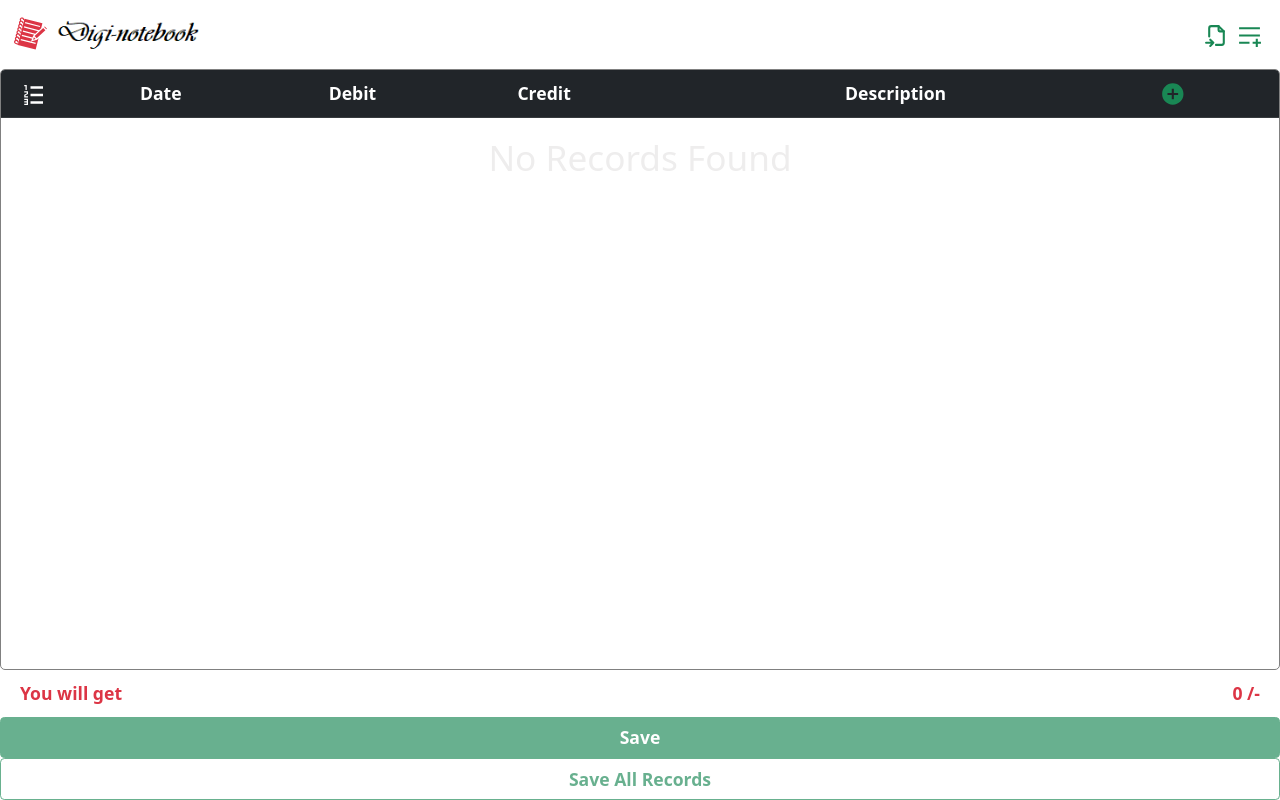
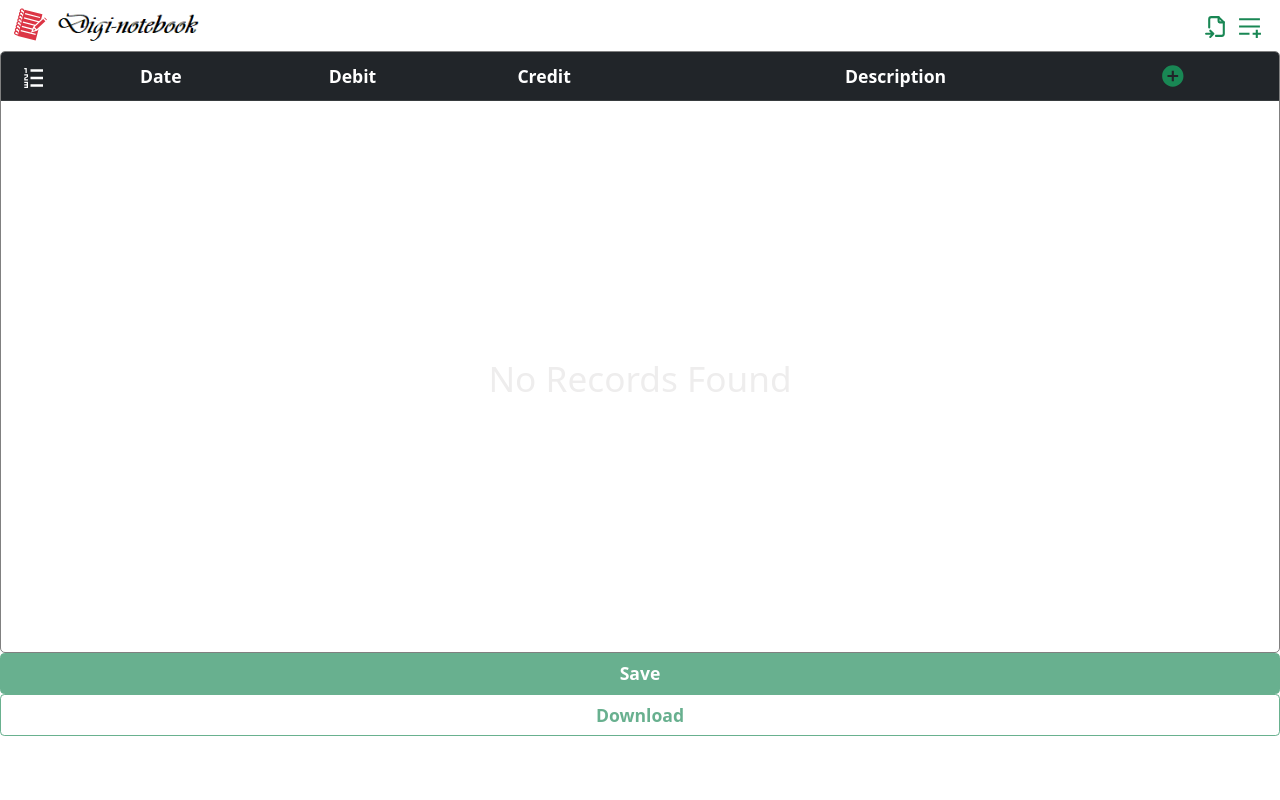
Before and after one commit to sanu1991/diginotebook-app, a React (Create React App) app: page / in a window 1280 px wide. Both pictures are taken after a click on the button "Transactions". Built offline with nearby package versions, Linux system fonts and the light colour scheme.

Commit message:
lastestChanges05072023

```diff
--- a/public/index.html
+++ b/public/index.html
@@ -24,7 +24,7 @@
       work correctly both with client-side routing and a non-root public URL.
       Learn how to configure a non-root public URL by running `npm run build`.
     -->
-    <title>React App</title>
+    <title>Digi-notebook</title>
   </head>
   <body>
     <noscript>You need to enable JavaScript to run this app.</noscript>
--- a/src/App.css
+++ b/src/App.css
@@ -5,10 +5,17 @@ html body {
   height: 100%;
 }
 
+@import url('https://fonts.googleapis.com/css2?family=Lobster&display=swap');
+
 .App {
   text-align: center;
   width: 100%;
   height: 100%;
+}
+
+.homepagemainpic {
+  background-image: linear-gradient(rgba(0, 0, 0, 0.3), rgba(0, 0, 0, 0.3)), url("./components/images/bckgrnd.jpg");
+  background-size: cover;
 }
 
 /* .datatable {
@@ -43,11 +50,14 @@ html {
 }
 
 h1 {
-  font-size: 1.2rem;
+  font-size: 2rem;
 }
 
 h2 {
   font-size: 1.1rem;
+}
+.label{
+  font-size: 1.8em;
 }
 
 @media (min-width: 575px) {
@@ -61,6 +71,10 @@ h2 {
 
   h2 {
     font-size: 1.2rem;
+  }
+
+  .label{
+    font-size: 2em;
   }
 }
 
@@ -76,6 +90,10 @@ h2 {
   h2 {
     font-size: 1.2rem;
   }
+
+  .label{
+    font-size: 2.5em;
+  }
 }
 
 @media (min-width: 991px) {
@@ -84,11 +102,15 @@ h2 {
   }
 
   h1 {
-    font-size: 1.5rem;
+    font-size: 3rem;
   }
 
   h2 {
     font-size: 1.4rem;
+  }
+
+  .label{
+    font-size: 3em;
   }
 }
 
@@ -98,10 +120,13 @@ h2 {
   }
 
   h1 {
-    font-size: 1.7rem;
+    font-size: 3rem;
   }
 
   h2 {
     font-size: 1.6rem;
   }
+  .label{
+    font-size: 4em;
+  }
 }
--- a/src/components/Container.js
+++ b/src/components/Container.js
@@ -3,6 +3,7 @@ import NavbarComponent from "./NavbarComponent";
 import { handleOtherData, useOtherStore } from "./Store";
 import Transactions from "./Transactions";
 import NoteBook from "./NoteBook";
+import bckgrnd from "./images/bckgrnd.jpg";
 
 const Container = () => {
   const OpenTransactionsPage = useOtherStore(
@@ -43,11 +44,40 @@ const Container = () => {
         </div>
       )}
       <NavbarComponent />
-      <div
-        // onClick={() => {
-        //   handleOtherData("chsExcl", false);
-        // }}
-      >
+      {OpenTransactionsPage === false && (
+        // <div
+        //   className="homepagemainpic"
+        //   style={{ height: "calc(100vh - 68.59px)", width: "100vw" }}
+        // ></div>
+        <div>
+          <div
+            style={{
+              height: "calc(100vh - 51px)",
+              display: "flex",
+              justifyContent: "center",
+              alignItems: "center",
+              // color: "white",
+              // fontFamily: 'Lobster'
+            }}
+          >
+            <p className="label" style={{color: "white", fontFamily: 'Lobster', textShadow: "0 0 5px brown"}}>Ease Your Business With Digi-notebook</p>
+          </div>
+          <img
+            style={{
+              height: "100vh",
+              width: "100vw",
+              left: "0px",
+              top: "0px",
+              position: "absolute",
+              zIndex: -1,
+            }}
+            src={bckgrnd}
+            class="img-fluid"
+            alt="error!"
+          />
+        </div>
+      )}
+      <div>
         {OpenTransactionsPage && <Transactions />}
         {OpenNotebookPage && <NoteBook />}
       </div>
--- a/src/components/NavbarComponent.js
+++ b/src/components/NavbarComponent.js
@@ -98,8 +98,8 @@ const NavbarComponent = () => {
 
   return (
     <div>
-      <nav class="navbar navbar-expand-lg">
-        <div class="container-fluid">
+      <nav class="navbar navbar-expand-lg" style={{padding: "0px"}}>
+        <div class="container-fluid" style={{backgroundColor: "white"}}>
           {/* logo */}
           <div
             className="navbar-brand"
@@ -220,6 +220,7 @@ const NavbarComponent = () => {
                               handleOtherData("customers", dltNewArr);
                               handleOtherData("customersData", []);
                               handleOtherData("selectedCustomer", "");
+                              handleOtherData("newCustomerName", "");
                             }}
                           >
                             | <AiOutlineMinusCircle />
@@ -236,6 +237,7 @@ const NavbarComponent = () => {
                       autoFocus={addCustomer ? true : false}
                       placeholder="Add New Customer"
                       className="form-control form-control-sm"
+                      value={newCustomerName}
                       onBlur={() => {
                         if (newCustomerName !== "") {
                           if (
@@ -259,6 +261,7 @@ const NavbarComponent = () => {
                           }
                           handleOtherData("newCustomerName", "");
                         }
+                        handleOtherData("addCustomer", false);
                       }}
                       onChange={(e) => {
                         handleOtherData("newCustomerName", e.target.value);
--- a/src/components/Transactions.js
+++ b/src/components/Transactions.js
@@ -88,7 +88,6 @@ const Transactions = () => {
       <div
         className="datatable"
         style={{
-          // height: "430px",
           height: "calc(100vh - 198.14px)",
           overflowY: "scroll",
           border: "1px solid grey",
@@ -179,7 +178,11 @@ const Transactions = () => {
                     onChange={(e) => {
                       let editedArr = customersData.map((ele) =>
                         ele.id === itm.id
-                          ? { ...ele, DebitAmount: Number(e.target.value) }
+                          ? {
+                              ...ele,
+                              CreditAmount: 0,
+                              DebitAmount: Number(e.target.value),
+                            }
                           : ele
                       );
                       handleOtherData("customersData", editedArr);
@@ -194,7 +197,11 @@ const Transactions = () => {
                     onChange={(e) => {
                       let editedArr = customersData.map((ele) =>
                         ele.id === itm.id
-                          ? { ...ele, CreditAmount: Number(e.target.value) }
+                          ? {
+                              ...ele,
+                              DebitAmount: 0,
+                              CreditAmount: Number(e.target.value),
+                            }
                           : ele
                       );
                       handleOtherData("customersData", editedArr);
@@ -235,10 +242,21 @@ const Transactions = () => {
           </tbody>
         </table>
         {customersData.length === 0 && (
-          <h2 style={{ color: "#eeeded" }}>No Records Found</h2>
+          <h2
+            style={{
+              height: "calc(100vh - 280px)",
+              display: "flex",
+              justifyContent: "center",
+              alignItems: "center",
+              color: "#eeeded",
+            }}
+          >
+            No Records Found
+          </h2>
         )}
       </div>
       {/* total */}
+      {customersData.length !== 0 && (
         <div style={{ width: "100%", display: "flex", padding: "10px 20px" }}>
           <div
             style={{ width: "20%" }}
@@ -259,6 +277,7 @@ const Transactions = () => {
             }
           >{`${Math.abs(total())} /-`}</div>
         </div>
+      )}
       {/* save btn */}
       <div className="d-grid">
         <button
@@ -285,7 +304,7 @@ const Transactions = () => {
           type="button"
           onClick={() => exportExcel()}
         >
-          <b>Save All Records</b>
+          <b>Download</b>
         </button>
       </div>
     </div>
```
Also changed, not shown: src/components/images/bckgrnd.jpg (added), 1 other file (tests, documents, lock files or other folders). Lines whose indentation alone changed are shown as unchanged.
